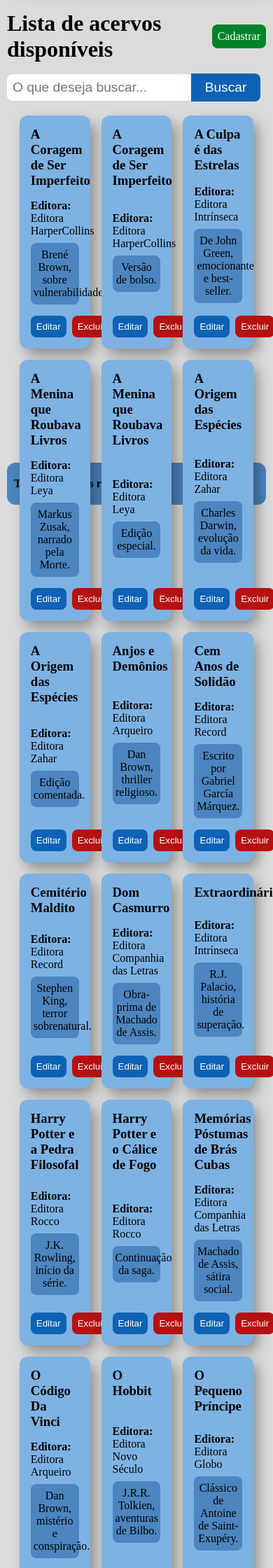
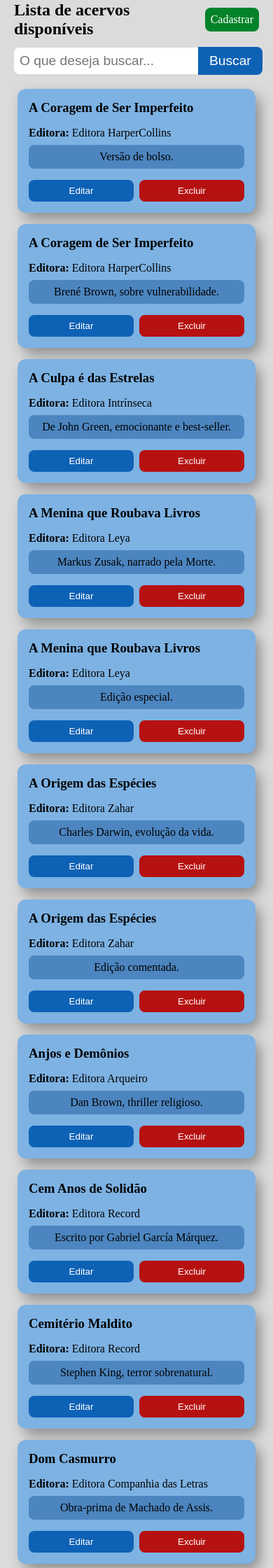
Before and after one commit to pSmXCVII/book-store, a PHP site: page /pages/books/index.html in a window 390 px wide; the page is wider, and only the part inside the window is pictured. Shown: the part 121-2361 px from the top of that part at 70% size. Run offline with PHP 8.4, Linux system fonts and the light colour scheme; data comes from the database, SQL or seed files in the repository.

Commit message:
feat: add responsible layout

```diff
--- a/css/global.css
+++ b/css/global.css
@@ -49,7 +49,6 @@
 /* Styleguide */
 
 #root{
-  padding: 10px;
   margin: 0;
   background: var(--bg-neutral);
   height: 100vh;
@@ -57,8 +56,8 @@
 
 main {
   margin: 0;
-  padding: 20px 0;
-  height: calc(90% - 60px);
+  padding: 20px;
+  min-height: calc(90% - 60px);
 }
 
 .header-container {
@@ -66,13 +65,13 @@
   min-height: 90px;
   height: 90px;
   background: var(--bg-primary-light);
-  border-radius: 12px;
+  border-radius: 0 0 12px 12px;
   display: flex;
   justify-content: space-between;
   align-items: center;
   padding: 5px 10px;
   position: sticky;
-  top: 10px;
+  top: 0px;
   box-shadow: var(--shadow-card);
 }
 
@@ -122,10 +121,9 @@
 }
 
 .footer-container {
-  min-height: 60px;
-  height: 60px;
+  height: 65px;
   background: var(--bg-primary-light);
-  border-radius: 12px;
+  border-radius: 12px 12px 0 0;
   display: flex;
   justify-content: space-between;
   align-items: center;
@@ -235,6 +233,7 @@
   justify-content: space-between;
   width: 28%;
   max-width: 290px;
+  min-width: 227px;
 }
 
 .card-container:hover {
@@ -356,4 +355,39 @@
     width: 100%;
   }
 
+  .form-container {
+    justify-content: normal;
+  }
+
+  .form-container input {
+    flex: 1;
+  }
+
+  .content-header {
+    justify-content: normal;
+    margin: 12px 0;
+  }
+
+  .content-header h1 {
+    flex: 1;
+    font-size: 24px;
+  }
 }
+
+@media screen and (max-width: 378px) {
+  .form-container {
+    display: none;
+  }
+}
+
+@media screen and (max-width: 538px) {
+  .items-list {
+    flex-direction: column;
+    align-items: stretch
+  }
+
+  .card-container {
+    width: 100%;
+    max-width: unset;
+  }
+}
```
Also changed, not shown: css/form.css (+7 -0 lines).
